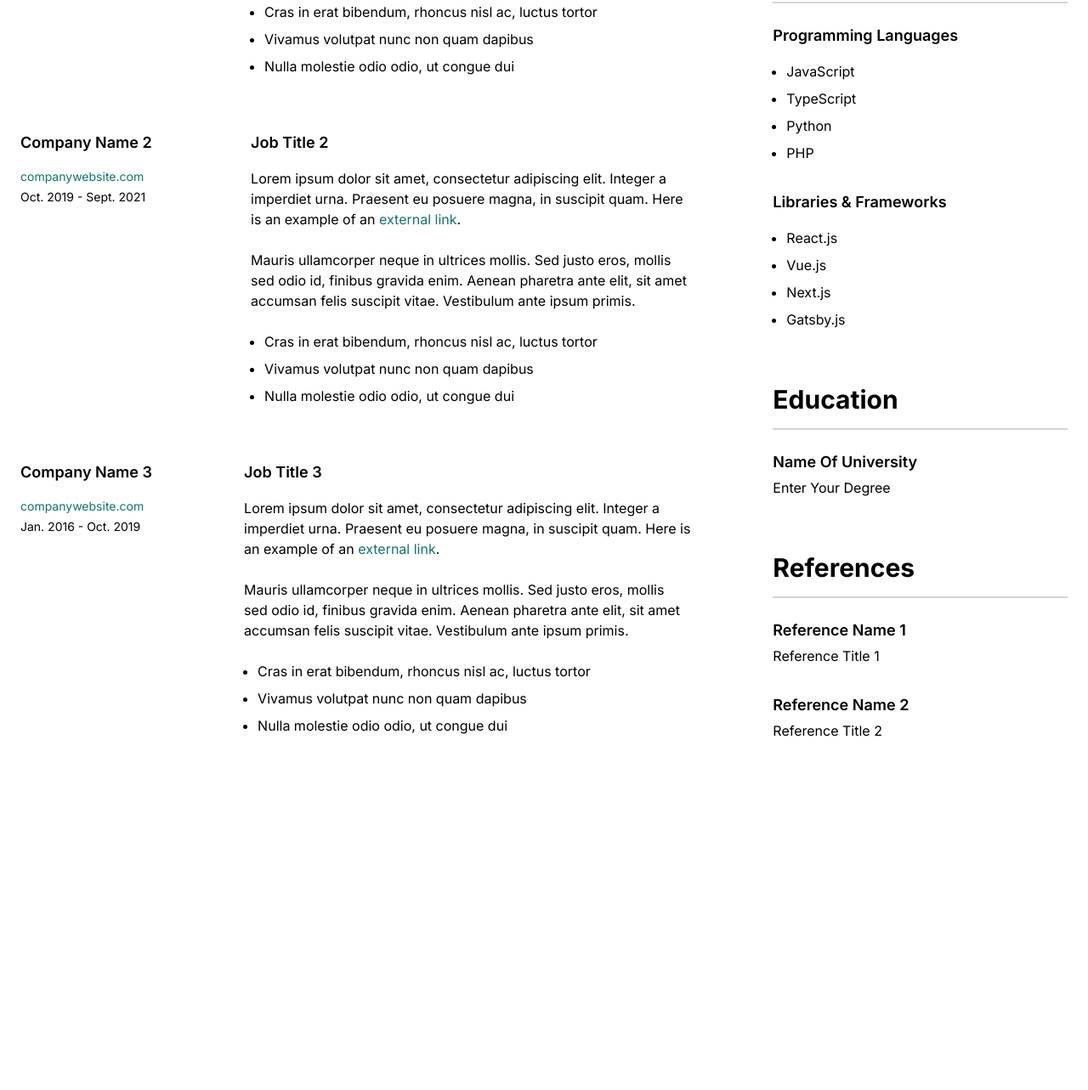
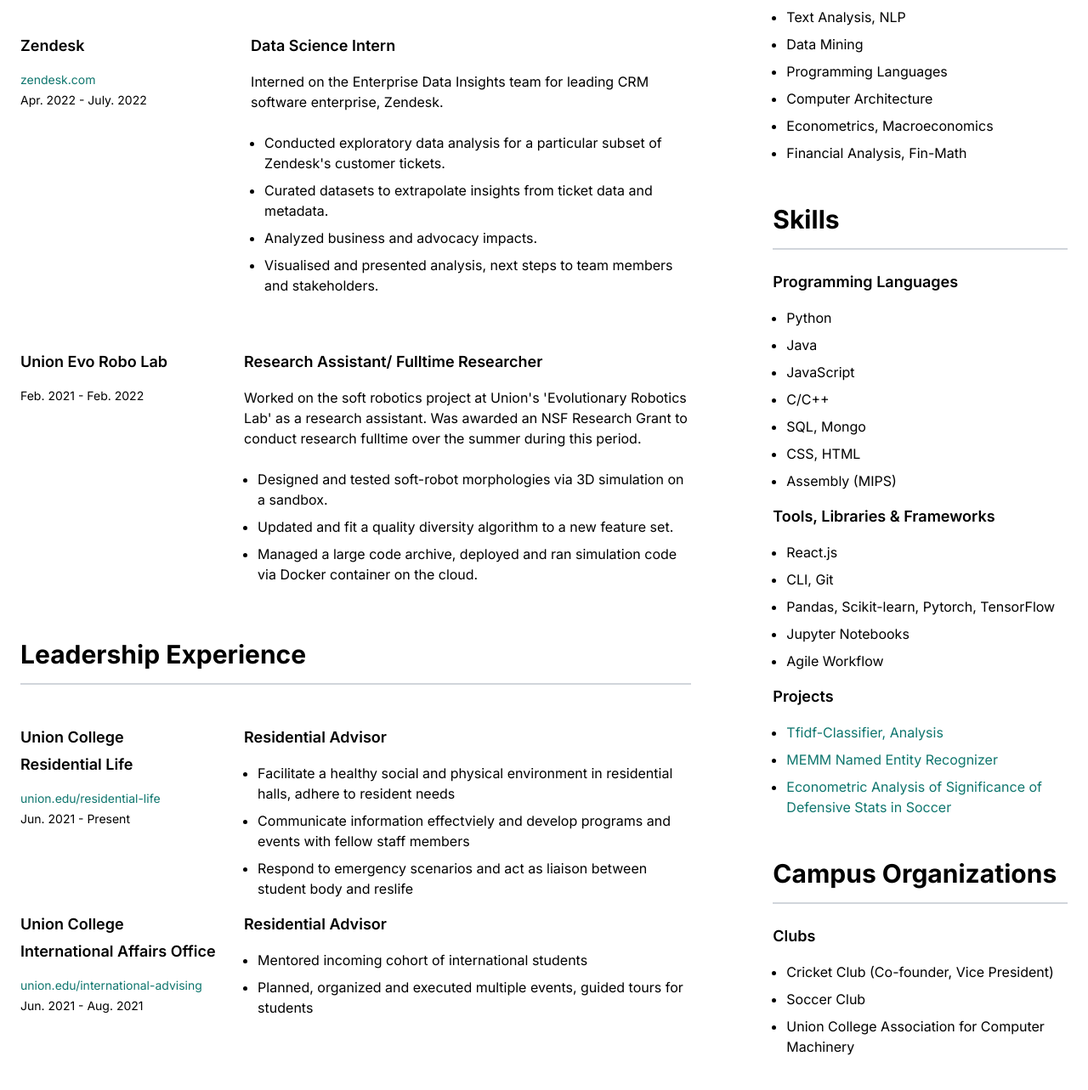
Before and after one commit to anshsinghal2002/resumecss, a plain HTML site: page index.html in a window 1280 px wide. Shown: the part 670-1953 px from the top of the page at 85% size. Before the commit the page ends 1648 px from the top, so only its background shows below. Drawn offline with Linux system fonts and the light colour scheme.

Commit message:
completed details

```diff
--- a/index.html
+++ b/index.html
@@ -31,18 +31,16 @@
         <div class="relative">
           <!-- Your Name -->
           <h1>Ansh Singhal</h1>
-
           <div
             class="relative grid grid-cols-1 lg:grid-cols-4 gap-10 xl:gap-24 z-10"
           >
             <!-- Your Title -->
             <div class="lg:flex lg:justify-start grid-3 xl:grid-3">
-              <h2>Data Analyst</h2>
-              <h2>Software Engineer</h2>
+              <h2 class="text-center">Data Analyst Software Engineer</h2>
             </div>
 
             <div
-              class="lg:flex lg:justify-between grid-3 xl:grid-3 lg:col-span-3 gap-4 mt-5 pt-4 border-t-2 border-gray-300"
+              class="lg:flex lg:justify-between grid-3 xl:grid-3 lg:col-span-3 gap-4 mt-2 pt-4 border-t-2 border-gray-300"
             >
               <div class="flex items-center">
                 <!-- Contact 1 Icon -->
@@ -66,7 +64,7 @@
                   <p class="mb-0 font-semibold text-sm">Email</p>
                   <p class="mb-0">
                     <a
-                      href="mailto:support@resumewind.com"
+                      href="mailto:singhala@union.edu"
                       target="_blank"
                       rel="noreferrer"
                     >
@@ -98,11 +96,11 @@
                   <p class="mb-0 font-semibold text-sm">GitHub</p>
                   <p class="mb-0">
                     <a
-                      href="https://github.com/username"
+                      href="https://github.com/anshsinghal2002"
                       target="_blank"
                       rel="noreferrer"
                     >
-                      github.com/username
+                      github.com/anshsinghal2002
                     </a>
                   </p>
                 </div>
@@ -127,14 +125,14 @@
 
                 <!-- Contact 3 -->
                 <div class="ml-3">
-                  <p class="mb-0 font-semibold text-sm">Website</p>
+                  <p class="mb-0 font-semibold text-sm">LinkedIn</p>
                   <p class="mb-0">
                     <a
-                      href="https://resumewind.com"
+                      href="https://www.linkedin.com/in/ansh-singhal02/"
                       target="_blank"
                       rel="noreferrer"
                     >
-                      resumewind.com
+                      linkedin.com/in/ansh-singhal02
                     </a>
                   </p>
                 </div>
@@ -146,7 +144,7 @@
           ></div>
         </div>
 
-        <div class="grid-3 gap-10 lg:gap-24 items-start mt-12 lg:mt-24">
+        <div class="grid-3 gap-10 lg:gap-24 items-start mt-12 lg:mt-12">
           <!-- Work Experience -->
           <div class="lg:col-span-2">
             <h3>Work Experience</h3>
@@ -155,14 +153,14 @@
             <div class="grid-3 gap-x-6">
               <div>
                 <!-- Company 1 -->
-                <h4 class="mb-1 lg:mb-4">Company Name 1</h4>
+                <h4 class="mb-1 lg:mb-4">Union Data Analytics Department</h4>
                 <p class="text-sm mb-1">
                   <a
-                    href="https://resumewind.com/"
+                    href="https://www.union.edu/academic/majors-minors/data-analytics"
                     target="_blank"
                     rel="noreferrer"
                   >
-                    companywebsite.com
+                    union.edu/academic/majors-minors/data-analytics
                   </a>
                 </p>
                 <p class="text-sm">Sept. 2021 - Present</p>
@@ -170,28 +168,22 @@
 
               <div class="lg:col-span-2">
                 <!-- Job Title 1 -->
-                <h4 class="mb-4">Job Title 1</h4>
+                <h4 class="mb-4">Data Analyst (Workstudy)</h4>
                 <p>
-                  Lorem ipsum dolor sit amet, consectetur adipiscing elit.
-                  Integer a imperdiet urna. Praesent eu posuere magna, in
-                  suscipit quam. Here is an example of an
-                  <a
-                    href="https://resumewind.com/"
-                    target="_blank"
-                    rel="noreferrer"
-                    >external link</a
-                  >.
-                </p>
-                <p>
-                  Mauris ullamcorper neque in ultrices mollis. Sed justo eros,
-                  mollis sed odio id, finibus gravida enim. Aenean pharetra ante
-                  elit, sit amet accumsan felis suscipit vitae. Vestibulum ante
-                  ipsum primis.
+                  Work as the sole analyst at the Data Analytics Helpdesk at
+                  Union College, a resource for students and faculty from all
+                  backgrounds to seek data curation, visualization and
+                  implementation guidance/assistance.
                 </p>
                 <ul>
-                  <li>Cras in erat bibendum, rhoncus nisl ac, luctus tortor</li>
-                  <li>Vivamus volutpat nunc non quam dapibus</li>
-                  <li>Nulla molestie odio odio, ut congue dui</li>
+                  <li>
+                    Research viable tools, datasets and implementation methods
+                    to carry out desired analysis.
+                  </li>
+                  <li>
+                    Formulate data enabled questions, workflows and solutions.
+                  </li>
+                  <li>Review, debug and test code.</li>
                 </ul>
               </div>
             </div>
@@ -200,43 +192,31 @@
             <div class="grid-3 gap-x-6 mt-8 lg:mt-12">
               <div>
                 <!-- Company 2 -->
-                <h4 class="mb-1 lg:mb-4">Company Name 2</h4>
+                <h4 class="mb-1 lg:mb-4">Zendesk</h4>
                 <p class="text-sm mb-1">
                   <a
-                    href="https://resumewind.com/"
+                    href="https://www.zendesk.com/"
                     target="_blank"
                     rel="noreferrer"
                   >
-                    companywebsite.com
+                    zendesk.com
                   </a>
                 </p>
-                <p class="text-sm">Oct. 2019 - Sept. 2021</p>
+                <p class="text-sm">Apr. 2022 - July. 2022</p>
               </div>
 
               <div class="lg:col-span-2">
                 <!-- Job Title 2 -->
-                <h4 class="mb-4">Job Title 2</h4>
+                <h4 class="mb-4">Data Science Intern</h4>
                 <p>
-                  Lorem ipsum dolor sit amet, consectetur adipiscing elit.
-                  Integer a imperdiet urna. Praesent eu posuere magna, in
-                  suscipit quam. Here is an example of an
-                  <a
-                    href="https://resumewind.com/"
-                    target="_blank"
-                    rel="noreferrer"
-                    >external link</a
-                  >.
-                </p>
-                <p>
-                  Mauris ullamcorper neque in ultrices mollis. Sed justo eros,
-                  mollis sed odio id, finibus gravida enim. Aenean pharetra ante
-                  elit, sit amet accumsan felis suscipit vitae. Vestibulum ante
-                  ipsum primis.
+                  Interned on the Enterprise Data Insights team for leading
+                  CRM software enterprise, Zendesk.
                 </p>
                 <ul>
-                  <li>Cras in erat bibendum, rhoncus nisl ac, luctus tortor</li>
-                  <li>Vivamus volutpat nunc non quam dapibus</li>
-                  <li>Nulla molestie odio odio, ut congue dui</li>
+                  <li>Conducted exploratory data analysis for a particular subset of Zendesk's customer tickets.</li>
+                  <li>Curated datasets to extrapolate insights from ticket data and metadata.</li>
+                  <li>Analyzed business and advocacy impacts.</li>
+                  <li>Visualised and presented analysis, next steps to team members and stakeholders.</li>
                 </ul>
               </div>
             </div>
@@ -245,93 +225,157 @@
             <div class="grid-3 mt-8 lg:mt-12">
               <div>
                 <!-- Company 3 -->
-                <h4 class="mb-1 lg:mb-4">Company Name 3</h4>
-                <p class="text-sm mb-1">
-                  <a
-                    href="https://resumewind.com/"
-                    target="_blank"
-                    rel="noreferrer"
-                  >
-                    companywebsite.com
-                  </a>
-                </p>
-                <p class="text-sm">Jan. 2016 - Oct. 2019</p>
+                <h4 class="mb-1 lg:mb-4">Union Evo Robo Lab</h4>
+
+                <p class="text-sm">Feb. 2021 - Feb. 2022</p>
               </div>
 
               <div class="lg:col-span-2">
                 <!-- Job Title 3 -->
-                <h4 class="mb-4">Job Title 3</h4>
+                <h4 class="mb-4">Research Assistant/ Fulltime Researcher</h4>
                 <p>
-                  Lorem ipsum dolor sit amet, consectetur adipiscing elit.
-                  Integer a imperdiet urna. Praesent eu posuere magna, in
-                  suscipit quam. Here is an example of an
-                  <a
-                    href="https://resumewind.com/"
-                    target="_blank"
-                    rel="noreferrer"
-                    >external link</a
-                  >.
-                </p>
-                <p>
-                  Mauris ullamcorper neque in ultrices mollis. Sed justo eros,
-                  mollis sed odio id, finibus gravida enim. Aenean pharetra ante
-                  elit, sit amet accumsan felis suscipit vitae. Vestibulum ante
-                  ipsum primis.
-                </p>
+                  Worked on the soft robotics project at Union's 'Evolutionary Robotics Lab' as a research assistant. Was awarded
+                  an NSF Research Grant to conduct research fulltime over the summer during this period.
+
                 <ul>
-                  <li>Cras in erat bibendum, rhoncus nisl ac, luctus tortor</li>
-                  <li>Vivamus volutpat nunc non quam dapibus</li>
-                  <li>Nulla molestie odio odio, ut congue dui</li>
+                  <li>Designed and tested soft-robot morphologies via 3D simulation on a sandbox.</li>
+                  <li>Updated and fit a quality diversity algorithm to a new feature set.</li>
+                  <li>Managed a large code archive, deployed and ran simulation code via Docker container on the cloud.</li>
                 </ul>
               </div>
             </div>
+            <h3 class="lg:mt-12">Leadership Experience</h3>
+            <div class="grid-3 mt-8 lg:mt-12">
+              <div>
+                <!-- Company 3 -->
+                <h4 class="mb-1">Union College</h4>
+                <h4 class="mb-1 lg:mb-4">Residential Life</h4>
+                <p class="text-sm mb-1">
+                  <a
+                    href="https://www.union.edu/residential-life"
+                    target="_blank"
+                    rel="noreferrer"
+                  >
+                  union.edu/residential-life
+                  </a>
+                </p>
+                <p class="text-sm">Jun. 2021 - Present</p>
+              </div>
+
+              <div class="lg:col-span-2">
+                <h4 class="mb-4">Residential Advisor</h4>
+
+                <ul>
+                  <li>Facilitate a healthy social and physical environment in residential halls, adhere to resident needs</li>
+                  <li>Communicate information effectviely and develop programs and events with fellow staff members</li>
+                  <li>Respond to emergency scenarios and act as liaison between student body and reslife</li>
+                </ul>
+              </div>
+              <div>
+                <!-- Company 3 -->
+                <h4 class="mb-1">Union College</h4>
+                <h4 class="mb-1 lg:mb-4">International Affairs Office</h4>
+                <p class="text-sm mb-1">
+                  <a
+                    href="https://www.union.edu/international-advising"
+                    target="_blank"
+                    rel="noreferrer"
+                  >
+                  union.edu/international-advising
+                  </a>
+                </p>
+                <p class="text-sm">Jun. 2021 - Aug. 2021</p>
+              </div>
+
+              <div class="lg:col-span-2">
+                <h4 class="mb-4">Residential Advisor</h4>
+
+                <ul>
+                  <li>Mentored incoming cohort of international students</li>
+                  <li>Planned, organized and executed multiple events, guided tours for students</li>
+                </ul>
+              </div>
+            </div>
+
           </div>
 
           <div>
-            <!-- Profile -->
-            <h3>Profile</h3>
-            <p>
-              Lorem ipsum dolor sit amet, consectetur adipiscing elit. Sed
-              semper sapien ligula, vestibulum eleifend erat pellentesque quis.
-              Suspendisse potenti. Mauris et malesuada nisl, eu tempus nisi.
-            </p>
-
+            <h3>Education</h3>
+            <h4 class="mb-1">Union College, NY</h4>
+            <p class="mb-1">BSc Computer Science</p>
+            <b>GPA: 3.92/4.0</b>
+            <h4 class="mt-4">Honors</h4>
+            <p>Presidential Scholarship, Dean's List, NSF Research Grant</p>
+            <h4 class="mt-4">Coursework</h4>
+            <ul>
+              <li>Object Oriented Programming</li>
+              <li>Algorithms, Data Structures</li>
+              <li>Text Analysis, NLP</li>
+              <li>Data Mining</li>
+              <li>Programming Languages</li>
+              <li>Computer Architecture</li>
+              <li>Econometrics, Macroeconomics</li>
+              <li>Financial Analysis, Fin-Math</li>
+            </ul>
             <!-- Skills -->
-            <h3 class="mt-12 lg:mt-16">Skills</h3>
+            <h3 class="mt-4 lg:mt-12">Skills</h3>
 
             <!-- Skills 1 -->
             <h4>Programming Languages</h4>
             <ul>
+              <li>Python</li>
+              <li>Java</li>
               <li>JavaScript</li>
-              <li>TypeScript</li>
-              <li>Python</li>
-              <li>PHP</li>
+              <li>C/C++</li>
+              <li>SQL, Mongo</li>
+              <li>CSS, HTML</li>
+              <li>Assembly (MIPS)</li>
             </ul>
 
             <!-- Skills 2 -->
-            <h4 class="mt-8">Libraries &amp; Frameworks</h4>
-            <ul>
-              <li>React.js</li>
-              <li>Vue.js</li>
-              <li>Next.js</li>
-              <li>Gatsby.js</li>
-            </ul>
+            <h4 class="mt-4">Tools, Libraries &amp; Frameworks</h4>
+            <div class="lg:col-span-0 5">
+              <ul>
+                <li>React.js</li>
+                <li>CLI, Git</li>
+                <li>Pandas, Scikit-learn, Pytorch, TensorFlow</li>
+                <li>Jupyter Notebooks</li>
+                <li>Agile Workflow</li>
+              </ul>
+              <h4 class="mt-4">Projects</h4>
+              <div class="lg:col-span-0 5">
+                <ul>
+                  <li><a
+                    href="https://github.com/anshsinghal2002/sports_page_classification_and_analysis"
+                    target="_blank"
+                    rel="noreferrer"
+                  >
+                  Tfidf-Classifier, Analysis
+                  </a></li>
+                  <li><a
+                    href="https://github.com/anshsinghal2002/memm_ner"
+                    target="_blank"
+                    rel="noreferrer"
+                  >
+                  MEMM Named Entity Recognizer
+                  </a></li>
+                  <li><a
+                    href="https://github.com/anshsinghal2002/Analysing-Significance-of-Defensive-Stats"
+                    target="_blank"
+                    rel="noreferrer"
+                  >
+                  Econometric Analysis of Significance of Defensive Stats in Soccer
+                  </a></li>
 
-            <!-- Education -->
-            <h3 class="mt-12 lg:mt-16">Education</h3>
-            <h4 class="mb-1">Name Of University</h4>
-            <p class="mb-1">Enter Your Degree</p>
-
-            <!-- References -->
-            <h3 class="mt-12 lg:mt-16">References</h3>
-
-            <!-- Reference 1 -->
-            <h4 class="mb-1">Reference Name 1</h4>
-            <p>Reference Title 1</p>
-
-            <!-- Reference 2 -->
-            <h4 class="mt-8 mb-1">Reference Name 2</h4>
-            <p class="mb-1">Reference Title 2</p>
+                </ul>
+                <h3 class="mt-4 lg:mt-12">Campus Organizations</h3>
+                <h4 class="mt-4">Clubs</h4>
+                <ul>
+                  <li>Cricket Club (Co-founder, Vice President)</li>
+                  <li>Soccer Club</li>
+                  <li>Union College Association for Computer Machinery</li>
+                </ul>
+            </div>
           </div>
         </div>
       </div>
```
